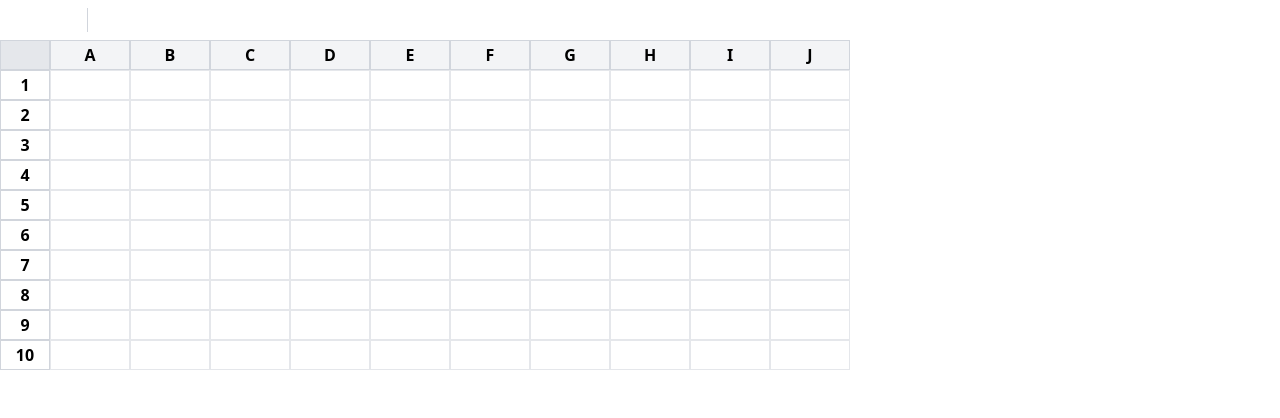
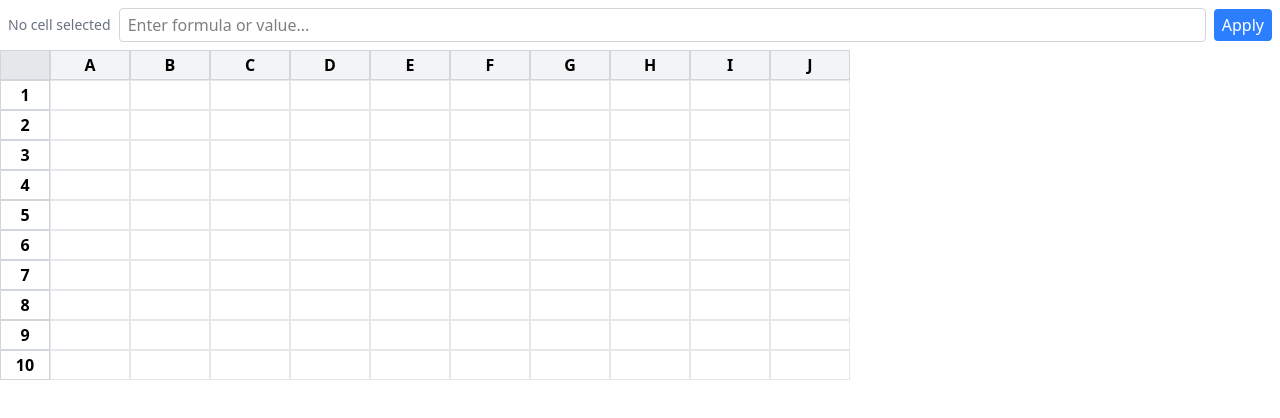
Before and after one commit to kamilszczepanik/excel, a Next.js app: page / in a window 1280 px wide. Shown: the top 418 px of the page. Built offline with nearby package versions, Linux system fonts and the light colour scheme.

Commit message:
feat: handling formula bar

```diff
--- a/components/Grid/index.tsx
+++ b/components/Grid/index.tsx
@@ -1,11 +1,11 @@
 "use client";
 import { cn, getColumnLabel } from "@/utils";
-import React, { useState, useCallback, useMemo } from "react";
+import React, { useState, useCallback, useMemo, useEffect } from "react";
 
 interface CellData {
   value: string;
   displayValue: string;
-  isFormula?: boolean; // Track if cell contains a formula
+  isFormula?: boolean;
 }
 
 const ROW_HEIGHT = 30;
@@ -35,6 +35,8 @@ const ExcelGrid: React.FC = () => {
   const [selectedCell, setSelectedCell] = useState<string | null>(null);
   const [editingCell, setEditingCell] = useState<string | null>(null);
   const [editValue, setEditValue] = useState("");
+  const [isFormulaBarFocused, setIsFormulaBarFocused] = useState(false);
+  const [isEditingFormulaBar, setIsEditingFormulaBar] = useState(false);
 
   const columnHeaders = useMemo(() => {
     const headers = [];
@@ -51,18 +53,29 @@ const ExcelGrid: React.FC = () => {
     [cells],
   );
 
+  useEffect(() => {
+    if (selectedCell) {
+      const cellData = getCellData(selectedCell);
+      setEditValue(cellData.value);
+    } else {
+      setEditValue("");
+    }
+  }, [selectedCell, getCellData]);
+
   const handleCellSelect = useCallback((cellId: string) => {
     setSelectedCell(cellId);
+    setEditingCell(null);
   }, []);
 
-  const handleCellDoubleClick = useCallback(
-    (cellId: string) => {
-      const cellData = getCellData(cellId);
-      setEditingCell(cellId);
-      setEditValue(cellData.value);
-    },
-    [getCellData],
-  );
+  const handleCellDoubleClick = useCallback((cellId: string) => {
+    setSelectedCell(cellId);
+    setEditingCell(cellId);
+  }, []);
+
+  const handleEditFormulaBar = useCallback((cellId: string) => {
+    setIsEditingFormulaBar(true);
+    setSelectedCell(cellId);
+  }, []);
 
   const handleCellChange = useCallback((value: string) => {
     setEditValue(value);
@@ -89,9 +102,30 @@ const ExcelGrid: React.FC = () => {
         return newCells;
       });
       setEditingCell(null);
+      setIsEditingFormulaBar(false);
     },
     [],
   );
+
+  const handleFormulaBarKeyDown = useCallback(
+    (e: React.KeyboardEvent) => {
+      if (!selectedCell) return;
+
+      if (e.key === "Enter") {
+        e.preventDefault();
+        handleCellEditComplete(selectedCell, editValue);
+      }
+    },
+    [selectedCell, editValue, handleCellEditComplete],
+  );
+
+  const handleFormulaBarFocus = useCallback(() => {
+    setIsFormulaBarFocused(true);
+  }, []);
+
+  const handleFormulaBarBlur = useCallback(() => {
+    setIsFormulaBarFocused(false);
+  }, []);
 
   const handleKeyDown = useCallback(
     (e: React.KeyboardEvent) => {
@@ -144,6 +178,7 @@ const ExcelGrid: React.FC = () => {
         case "Escape":
           if (editingCell) {
             setEditingCell(null);
+            setIsEditingFormulaBar(false);
           }
           e.preventDefault();
           break;
@@ -177,21 +212,35 @@ const ExcelGrid: React.FC = () => {
 
   return (
     <>
-      <div className="flex gap-2 p-2">
+      <div className="flex items-center gap-2 p-2">
+        <div className="text-sm font-medium text-gray-500">
+          {selectedCell || "No cell selected"}
+        </div>
         <input
           type="text"
-          defaultValue={selectedCell?.toString()}
-          style={{ width: COL_WIDTH }}
-          className={`border-r-1 border-gray-300`}
+          value={editValue}
+          onChange={(e) => handleCellChange(e.target.value)}
+          onKeyDown={handleFormulaBarKeyDown}
+          onFocus={handleFormulaBarFocus}
+          onBlur={handleFormulaBarBlur}
+          placeholder="Enter formula or value..."
+          className="flex-1 rounded border border-gray-300 px-2 py-1"
+          style={{ minWidth: COL_WIDTH * 3 }}
+          onClick={() =>
+            selectedCell && handleEditFormulaBar(selectedCell.toString())
+          }
+          disabled={!selectedCell}
         />
-        <input
-          type="text"
-          defaultValue={selectedCell ? getCellData(selectedCell).value : ""}
-          onChange={(e) => {
-            handleCellChange(e.target.value);
+        <button
+          className="rounded bg-blue-500 px-2 py-1 text-white hover:bg-blue-600"
+          onClick={() => {
+            if (selectedCell) {
+              handleCellEditComplete(selectedCell, editValue);
+            }
           }}
-          style={{ width: COL_WIDTH * 2 }}
-        />
+        >
+          Apply
+        </button>
       </div>
       <div
         className="relative h-screen w-full overflow-auto"
@@ -271,27 +320,43 @@ const ExcelGrid: React.FC = () => {
                     onClick={() => handleCellSelect(cellId)}
                     onDoubleClick={() => handleCellDoubleClick(cellId)}
                   >
-                    {isEditing ? (
+                    {isEditing || (isSelected && isEditingFormulaBar) ? (
                       <input
                         type="text"
                         value={editValue}
                         onChange={(e) => handleCellChange(e.target.value)}
-                        onBlur={() => handleCellEditComplete(cellId, editValue)}
+                        onBlur={() => {
+                          if (!isFormulaBarFocused) {
+                            handleCellEditComplete(cellId, editValue);
+                            setEditingCell(null);
+                            setIsEditingFormulaBar(false);
+                          }
+                        }}
                         onKeyDown={(e) => {
                           if (e.key === "Enter") {
                             e.preventDefault();
                             handleCellEditComplete(cellId, editValue);
+                            setEditingCell(null);
+                            setIsEditingFormulaBar(false);
                           } else if (e.key === "Escape") {
                             e.preventDefault();
                             setEditingCell(null);
+                            setIsEditingFormulaBar(false);
+                            setEditValue(getCellData(cellId).value);
                           }
                           e.stopPropagation();
                         }}
-                        autoFocus
+                        autoFocus={isEditing}
                         className="h-full w-full border-none p-0 outline-none"
                       />
                     ) : (
-                      <span>{cellData.displayValue}</span>
+                      <span>
+                        {isSelected && isFormulaBarFocused
+                          ? editValue.startsWith("=")
+                            ? evaluateFormula(editValue)
+                            : editValue
+                          : cellData.displayValue}
+                      </span>
                     )}
                   </div>
                 );
```
